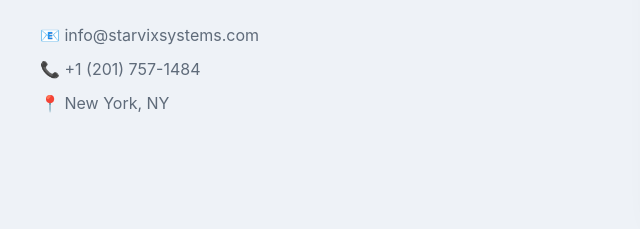
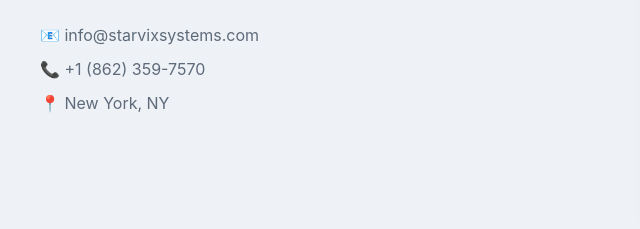
Before and after one commit to azharuddin3204/StarVix-Systems, a website: page public/index.html in a window 1280 px wide. Shown: the part 5476-5705 px from the top of the page, 0-640 px from the left. Drawn offline with Linux system fonts and the light colour scheme.

Commit message:
updated contact details

```diff
--- a/public/index.html
+++ b/public/index.html
@@ -311,7 +311,7 @@
           <p class="section-copy">Share your business idea, website requirements, app concept, or automation goals. We’ll help shape it into a practical solution.</p>
           <div style="margin-top:28px; display:grid; gap:14px; color:var(--muted);">
             <div>📧 info@starvixsystems.com</div>
-            <div>📞 +1 (201) 757-1484</div>
+            <div>📞 +1 (862) 359-7570</div>
             <div>📍 New York, NY</div>
           </div>
         </div>
```
